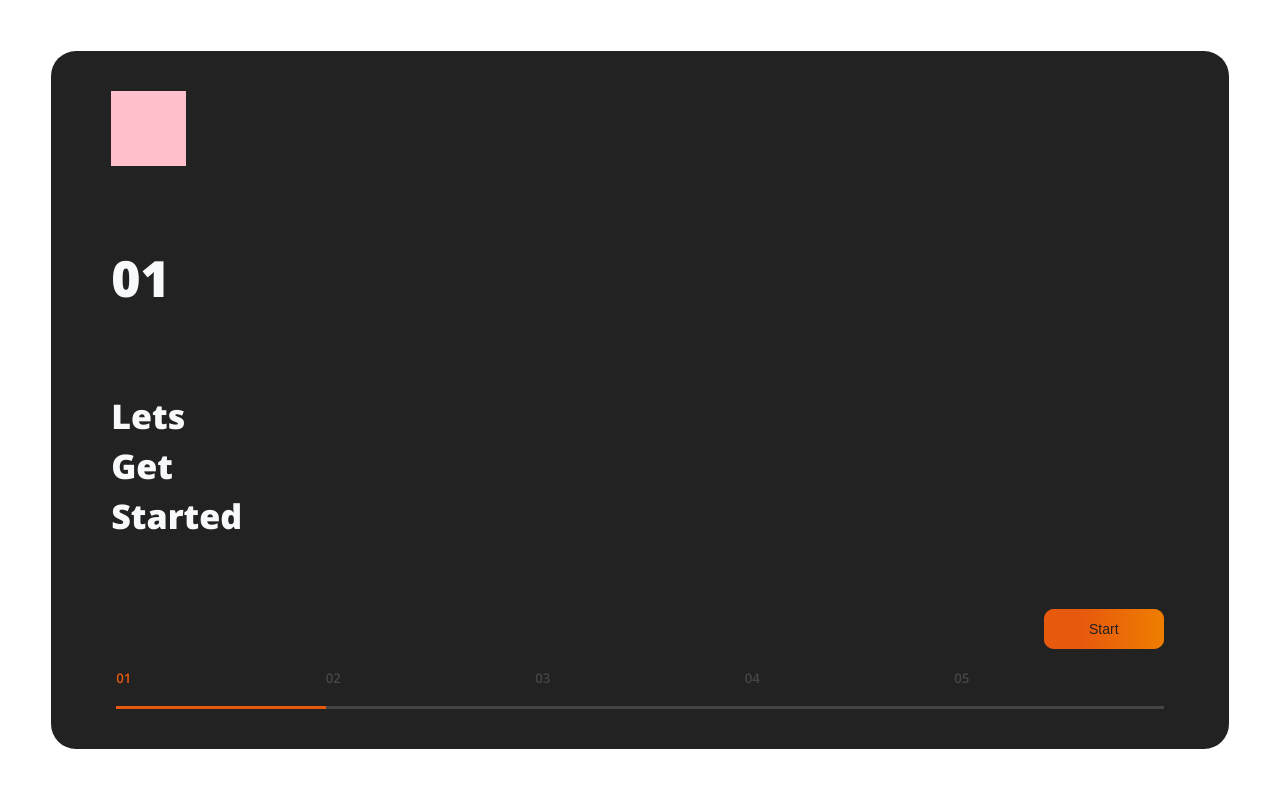
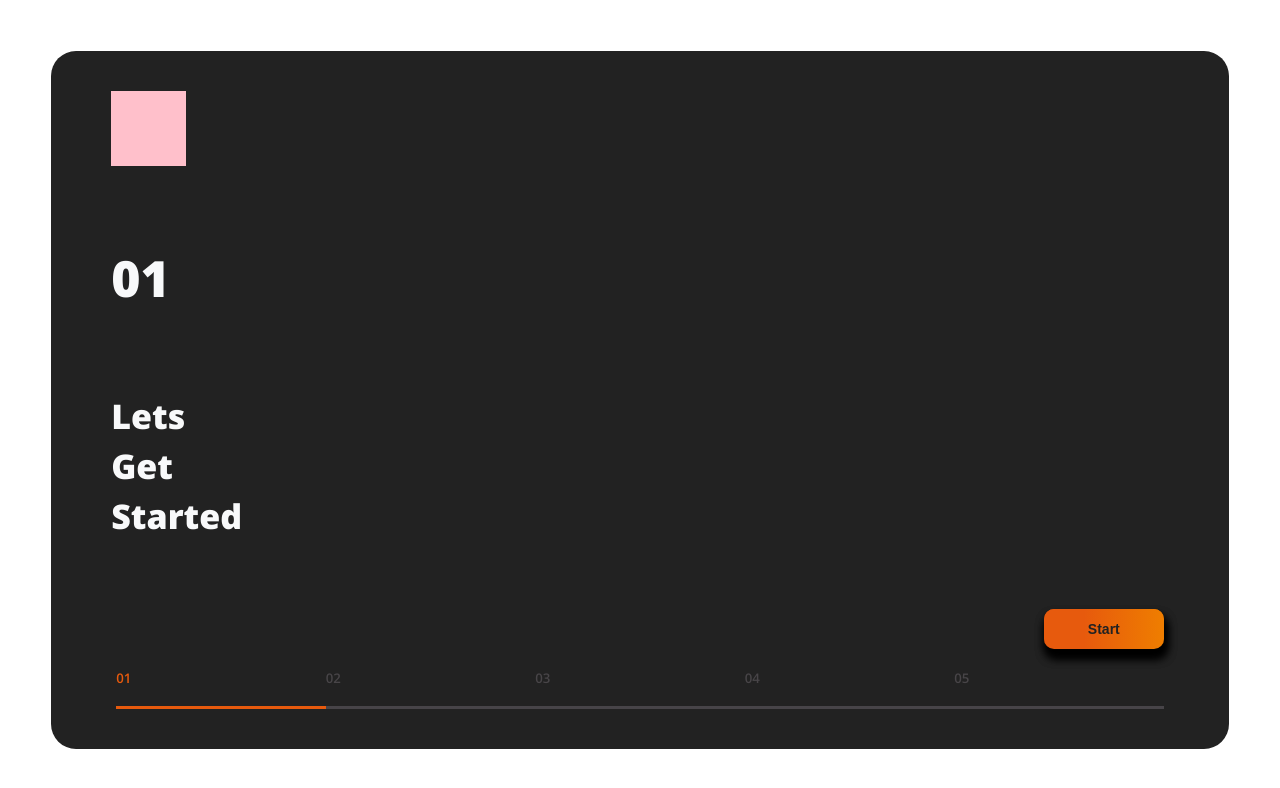
Before and after one commit to Paddyaa5/website-package-project, a React (Create React App) app: page / in a window 1280 px wide. Shown: the top 788 px of the page. Built offline with nearby package versions, Linux system fonts and the light colour scheme.

Commit message:
added box shadow and bg styling

```diff
--- a/src/Components/RightCol/index.js
+++ b/src/Components/RightCol/index.js
@@ -13,7 +13,7 @@ const Container = styled.section`
     width: 60vw;
     height: 100%;
     border-radius: 25px;
-    background-color: ${(props) => props.theme.darkest};
+    background-color: ${(props) => props.theme.dark};
 `;
 
 export default function RightColumn({ animate, section, setSection, formData, setFormData }) {
--- a/src/Styles/CommonStyles.js
+++ b/src/Styles/CommonStyles.js
@@ -5,13 +5,18 @@ export const StyledButton = styled.button`
     padding: 10px 30px;
     border: none;
     color: white;
+    font-weight: 600;
     text-align: center;
     font-size: 14px;
     border-radius: 10px;
     cursor: pointer;
     width: 120px;
     height: 40px;
+    box-shadow: 2px 8px 10px 1px #000000;
 
+    :hover {
+        filter: brightness(120%);
+        }
 `;
 
 export const StyledSection = styled.section`
```
